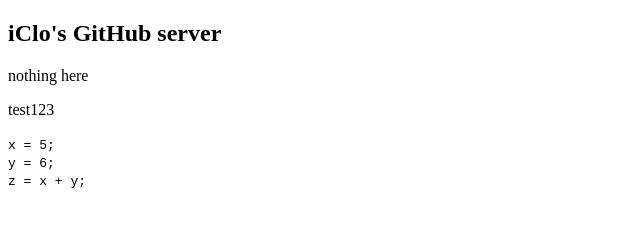
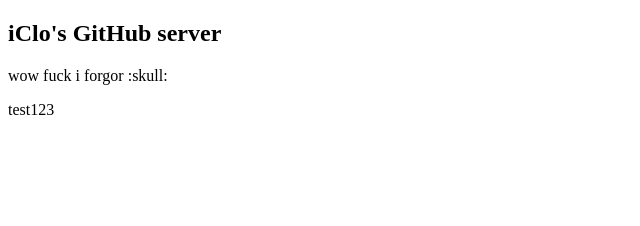
Before and after one commit to iCloExecutable/iCloExecutable.github.io, a plain HTML site: page index.html in a window 1280 px wide. Shown: the whole page, without its empty margins (0-640 px from the left). Drawn offline with Linux system fonts and the light colour scheme.

Commit message:
Update index.html

```diff
--- a/index.html
+++ b/index.html
@@ -3,13 +3,9 @@
 <body>
 
 <h2>iClo's GitHub server</h2>
-<p>nothing here</p>
+<p>wow fuck i forgor :skull:</p>
 <p>test123</p>
-<code>
-x = 5;<br>
-y = 6;<br>
-z = x + y;
-</code>
+
 
 </body>
 </html>
```
